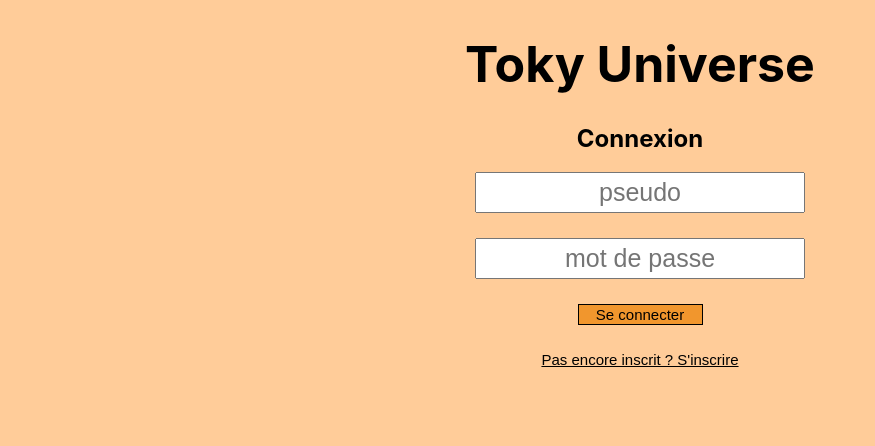
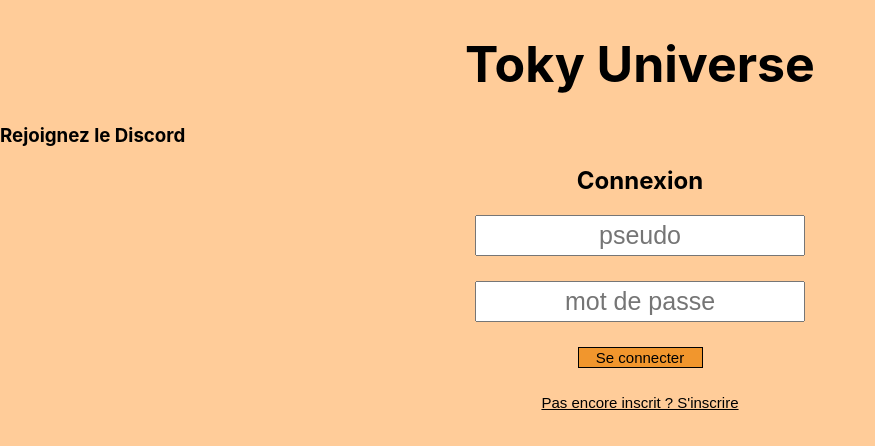
Before and after one commit to ShockieToky/TokyCardGames, a React (Create React App) app in the folder client/: page / in a window 1280 px wide. Shown: the top 446 px of the page, without its empty margins (0-875 px from the left). Built offline with nearby package versions, Linux system fonts and the light colour scheme; no server answers.

Commit message:
feat: Add Discord link to background component

```diff
--- a/client/src/components/background.tsx
+++ b/client/src/components/background.tsx
@@ -14,6 +14,9 @@ const Background = () => {
             >
                 Toky Universe
             </h1>
+            <h3 onClick={() => window.open('https://discord.gg/Cqzbxgvp7R', '_blank')}>
+                Rejoignez le Discord
+            </h3>
         </div>
     );
 };
```
